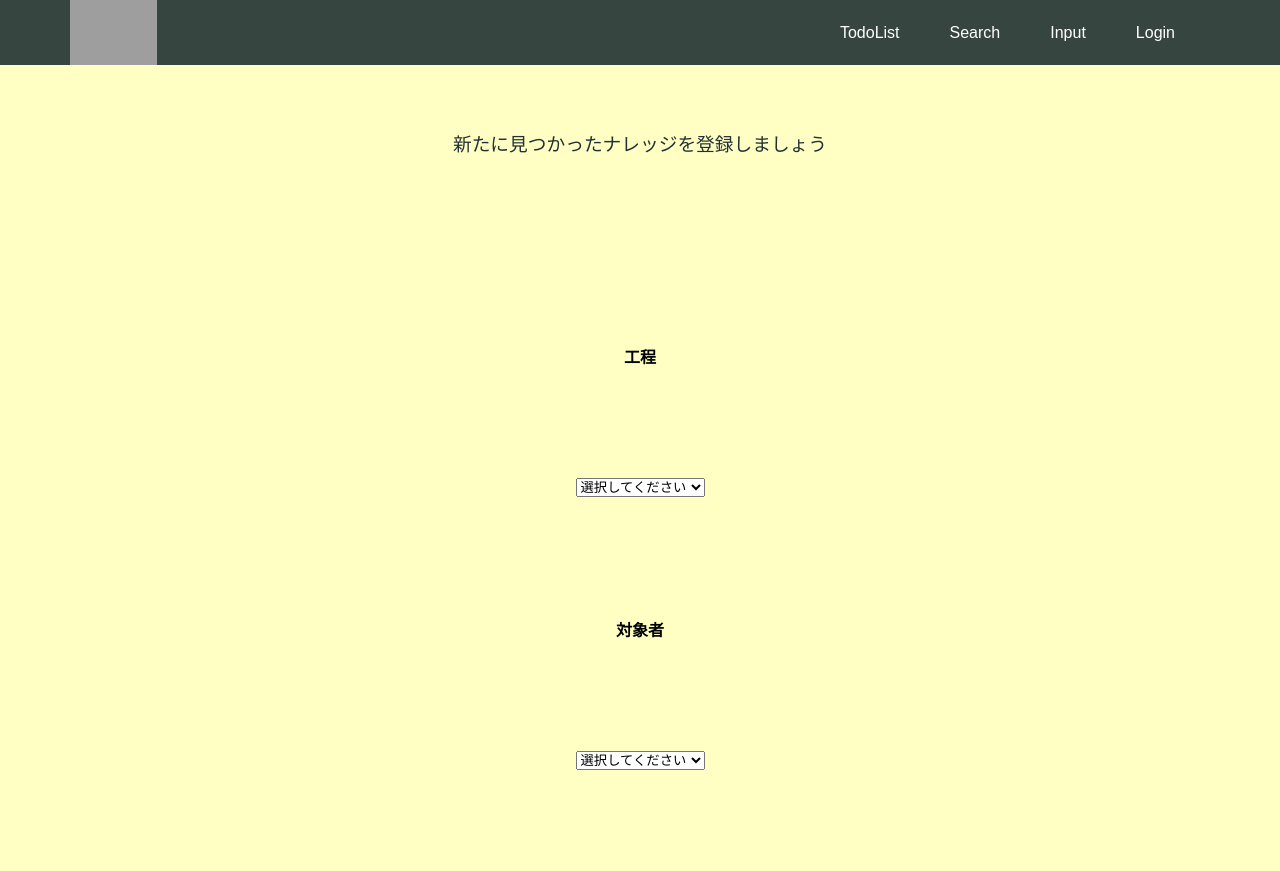
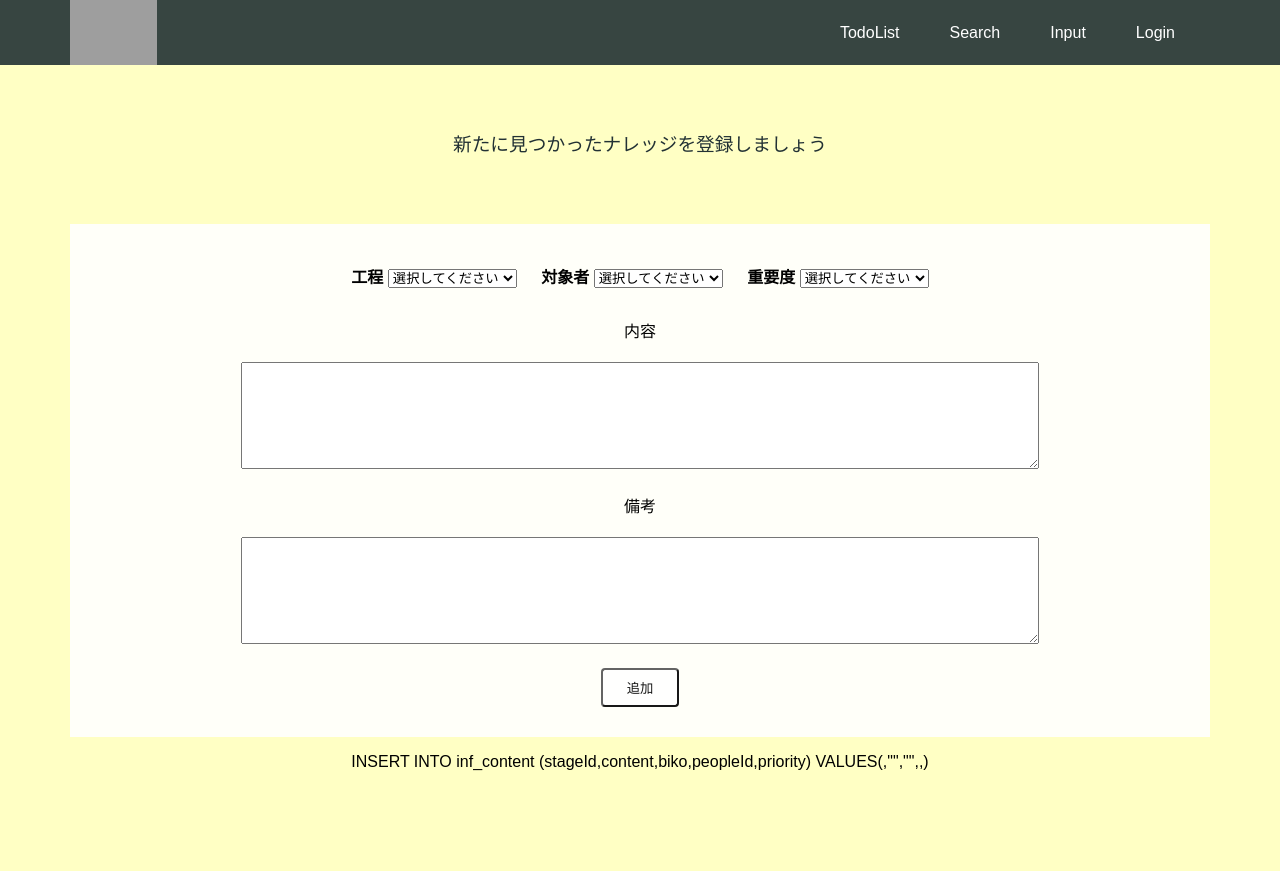
Before and after one commit to yuuxhub/ChiSkTrans, a PHP site: page /img/input.php in a window 1280 px wide. Shown: the top 871 px of the page. Run offline with PHP 8.4, Linux system fonts and the light colour scheme; data that the repository does not hold is empty; some libraries are stand-ins or nearby versions; grey boxes are pictures that could not be loaded.

Commit message:
検索フォーム、入力フォーム完成

```diff
--- a/input.php
+++ b/input.php
@@ -11,27 +11,29 @@
        <div class="heading">
          <h3>新たに見つかったナレッジを登録しましょう</h3>
        </div>
-       <?php $mysqli = dbOpen(); ?>
-       <form method="post" action="">
+     <?php $mysqli = dbOpen(); ?>
+     <form method="post" action="">
+      <div class = Forms>
+         <div class="form-item">工程
+          <select name="stage"><?php  selStage($mysqli); ?></select></div>
 
-               <div class="form-item">工程</div>
-                <select name="stage"><?php  selStage($mysqli); ?></select>
+         <div class="form-item">対象者
+          <select name="people"><?php  selPeople($mysqli); ?></select></div>
 
-               <div class="form-item">対象者</div>
-                <select name="people"><?php  selPeople($mysqli); ?></select>
+         <div class="form-item">重要度
+         <select name="priority"><?php echo selPriority($mysqli) ?></select></div>
 
-               <div class="form-item">内容</div>
-               <textarea name="body"></textarea>
+         <div class="">内容</div>
+         <textarea name="body" rows="5" class="form-box"></textarea>
 
-               <div class="form-item">備考</div>
-               <textarea name="biko"></textarea>
+         <div class="">備考</div>
+         <textarea name="biko" rows="5" class="form-box"></textarea>
 
-               <div class="form-item">重要度</div>
-               <select name="priority"><?php echo selPriority($mysqli) ?></select>
+         <div class="clear"></div>
 
-
-               <input type="submit" value="追加" name="input" class="btn">
-
+         <input type="submit" value="追加" name="input" class="btn">
+      </div>
+    </form>
                <p><?php echo $_POST['stage'],$_POST['body'],$_POST['biko'],$_POST['people'],$_POST['priority'],$_POST['input']; ?></p>
                <p><?php echo "INSERT INTO inf_content (stageId,content,biko,peopleId,priority) VALUES({$_POST['stage']},\"{$_POST['body']}\",\"{$_POST['biko']}\",{$_POST['people']},{$_POST['priority']})" ; ?></p>
 
@@ -54,7 +56,7 @@
          }
              ?>
 
-      </form>
+
 
     <?php $mysqli->close(); ?>
 
--- a/responsive.css
+++ b/responsive.css
@@ -37,7 +37,7 @@
   }
 
   .btn {
-    width: 100%;
+    width: 70%;
 
   }
 
--- a/stylesheet.css
+++ b/stylesheet.css
@@ -148,9 +148,10 @@
 }
 
 .form-item {
-  margin: 100px auto ;
+  margin: 20px 10px ;
   padding: 20px 0 10px 0;
   font-weight: bold;
+  display: inline-block;
 }
 
 .Stage {
@@ -167,6 +168,18 @@
   color: BLACK;
   text-align: center;
   padding: 10px 50px;
+}
+
+.Forms {
+  margin:0px auto;
+  padding-bottom: 30px;
+  background-color: rgba(255, 255, 255,0.9);
+}
+
+.form-box{
+  width:70%;
+  margin: 20px 10px ;
+  padding: 20px 0 10px 0;
 }
 
 /*----------ステージごとの色分け----------*/
```
Also changed, not shown: search.php (+26 -34 lines).
